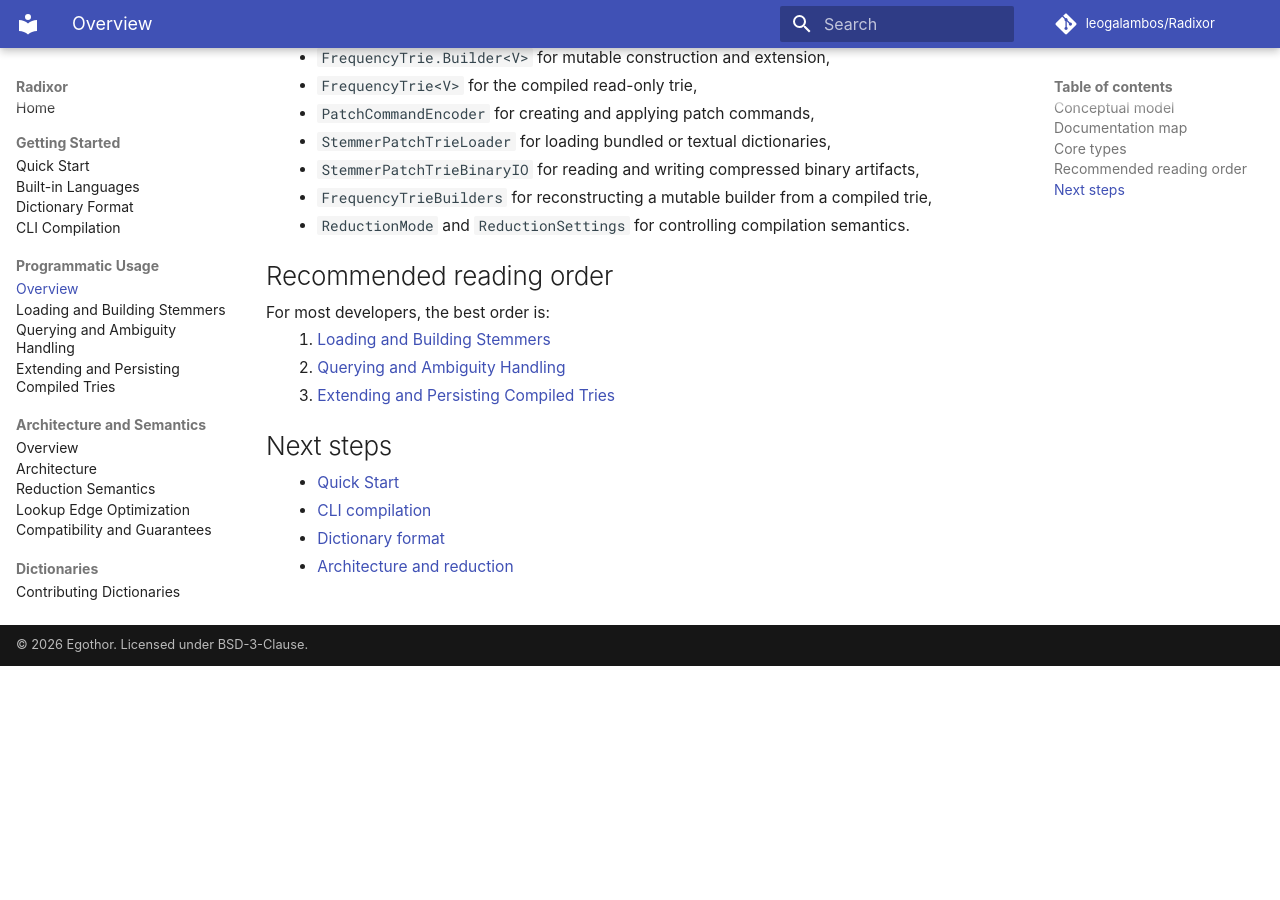
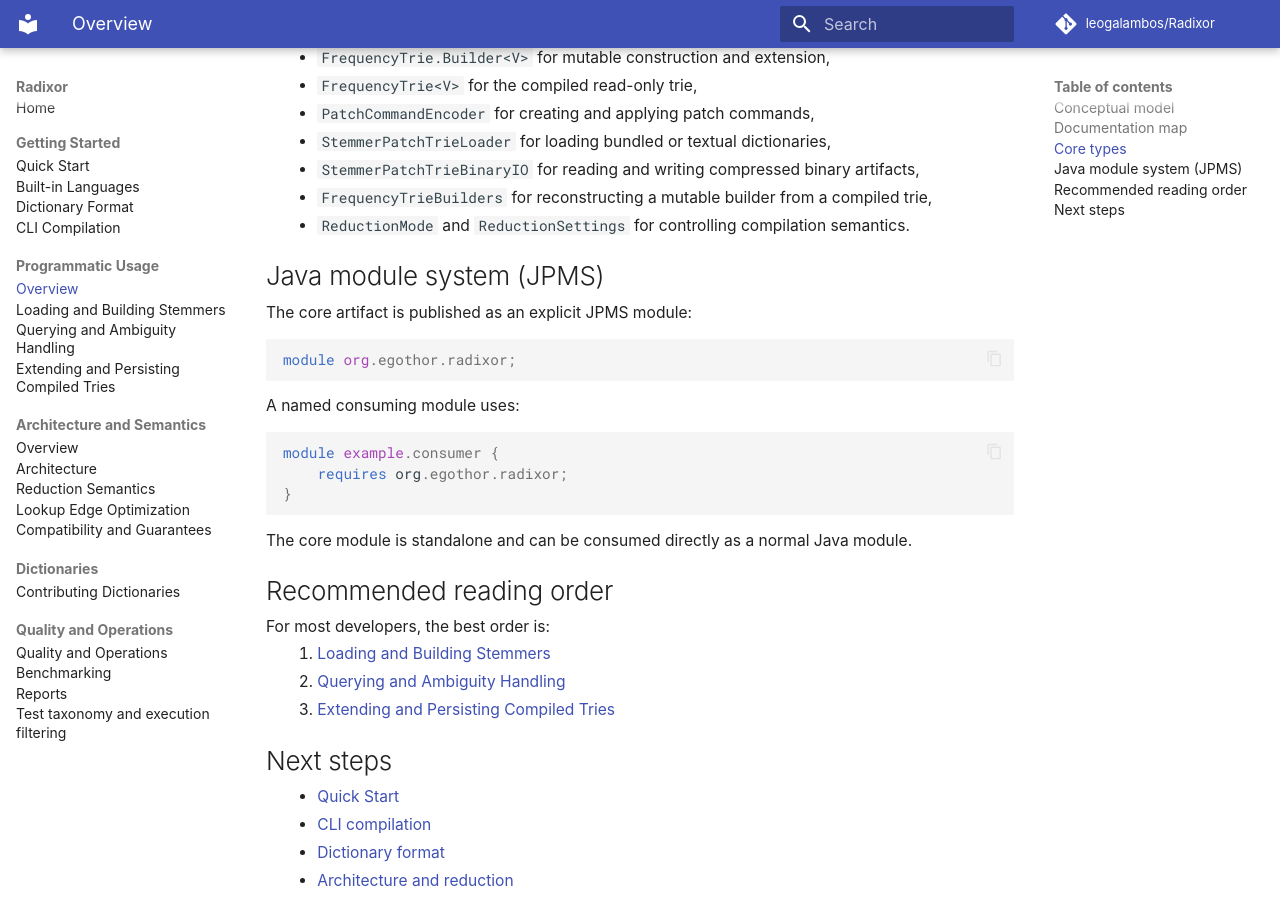
Before and after one commit to leogalambos/Radixor, an MkDocs documentation site: the page built from docs/programmatic-usage.md, in a window 1280 px wide and 900 px high, scrolled down 967 px. Built offline with MkDocs 1.6.1 and Material for MkDocs 9.7.7, drawn with Linux system fonts in a browser that asks for light colours; comment, search, counter and statistics services are not loaded; before the commit the page ends 1633 px from its top, so only the background shows below that.

Commit message:
feat: Add JPMS module descriptor for org.egothor.radixor

````diff
--- a/docs/programmatic-usage.md
+++ b/docs/programmatic-usage.md
@@ -41,6 +41,24 @@
 - `FrequencyTrieBuilders` for reconstructing a mutable builder from a compiled trie,
 - `ReductionMode` and `ReductionSettings` for controlling compilation semantics.
 
+## Java module system (JPMS)
+
+The core artifact is published as an explicit JPMS module:
+
+```java
+module org.egothor.radixor;
+```
+
+A named consuming module uses:
+
+```java
+module example.consumer {
+    requires org.egothor.radixor;
+}
+```
+
+The core module is standalone and can be consumed directly as a normal Java module.
+
 ## Recommended reading order
 
 For most developers, the best order is:
````
Also changed, not shown: 1 other file.
